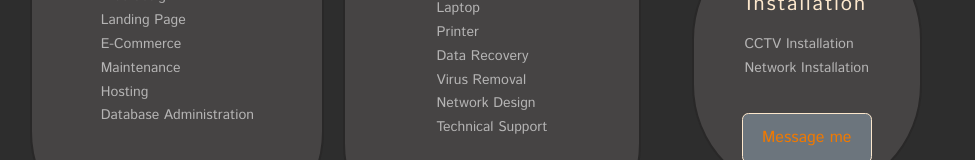
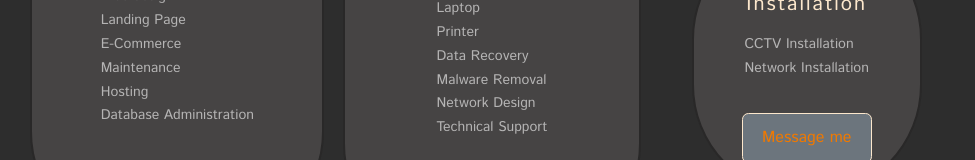
Before and after one commit to jamesmiayo/james, a React (Create React App) app: page / in a window 1280 px wide. Shown: the part 4793-4953 px from the top of the page, without its empty margins (148-1123 px from the left). Built offline with nearby package versions, Linux system fonts and the light colour scheme; the HTML template or start-up script is replaced by a standard one.

Commit message:
add cert

```diff
--- a/package.json
+++ b/package.json
@@ -45,6 +45,7 @@
     ]
   },
   "devDependencies": {
+    "@babel/plugin-proposal-private-property-in-object": "^7.21.11",
     "gh-pages": "^5.0.0"
   }
 }
--- a/src/components/experience/Experience.jsx
+++ b/src/components/experience/Experience.jsx
@@ -5,6 +5,7 @@ import imgcert from '../../assets/cert/cert2.jpg';
 import imgcert2 from '../../assets/cert/cert.jpg';
 import imgcert3 from '../../assets/cert/cert3.jpg';
 import imgcert4 from '../../assets/cert/cert4.jpg';
+import imgcert5 from '../../assets/cert/cert5.jpg';
 
 import { Swiper, SwiperSlide } from 'swiper/react';
 import { Pagination } from 'swiper/modules';
@@ -13,7 +14,7 @@ import 'swiper/css/pagination';
 
 const Experience = () => {
   const [show, setShow] = useState(false);
-  const { read, setRead } = useState('Read');
+
   return (
     <>
       <section id="experience">
@@ -57,6 +58,9 @@ const Experience = () => {
               <SwiperSlide>
                 <img src={imgcert4} alt="imgcert4" />
               </SwiperSlide>
+              <SwiperSlide>
+                <img src={imgcert5} alt="imgcert5" />
+              </SwiperSlide>
             </Swiper>
           </div>
         </div>
--- a/src/components/footer/Footer.jsx
+++ b/src/components/footer/Footer.jsx
@@ -3,8 +3,6 @@ import { FaFacebookF } from 'react-icons/fa';
 import { FiInstagram } from 'react-icons/fi';
 import { IoLogoTwitter } from 'react-icons/io';
 import './footer.css';
-
-import skr from '../../assets/icons/Seeker.png';
 
 const Footer = () => {
   return (
--- a/src/components/services/Services.jsx
+++ b/src/components/services/Services.jsx
@@ -53,7 +53,7 @@ const Services = () => {
             <br />
             <small>Data Recovery</small>
             <br />
-            <small>Virus Removal</small>
+            <small>Malware Removal</small>
             <br />
             <small>Network Design</small>
             <br />
```
Also changed, not shown: src/assets/cert/cert5.jpg (added), 1 other file (tests, documents, lock files or other folders).
